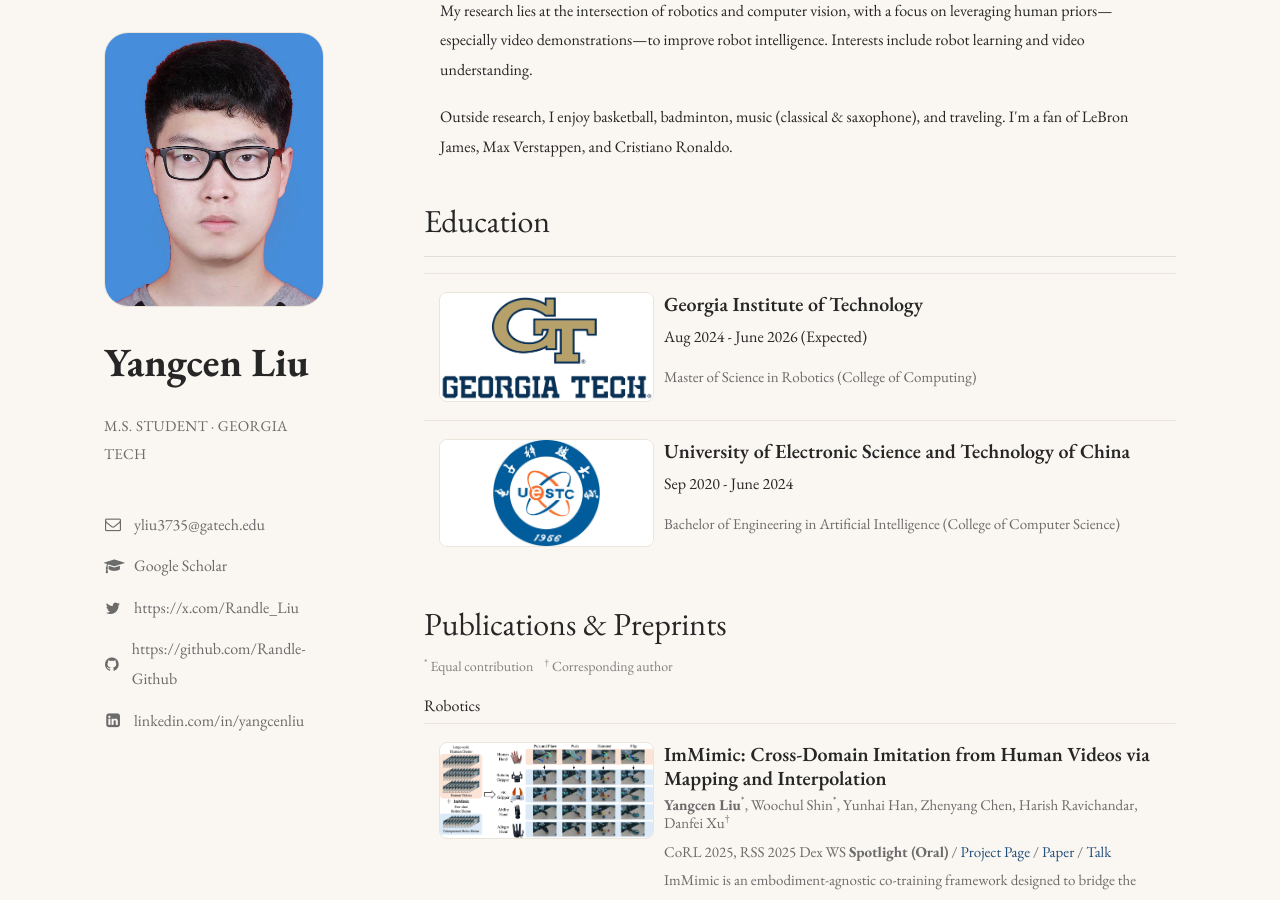
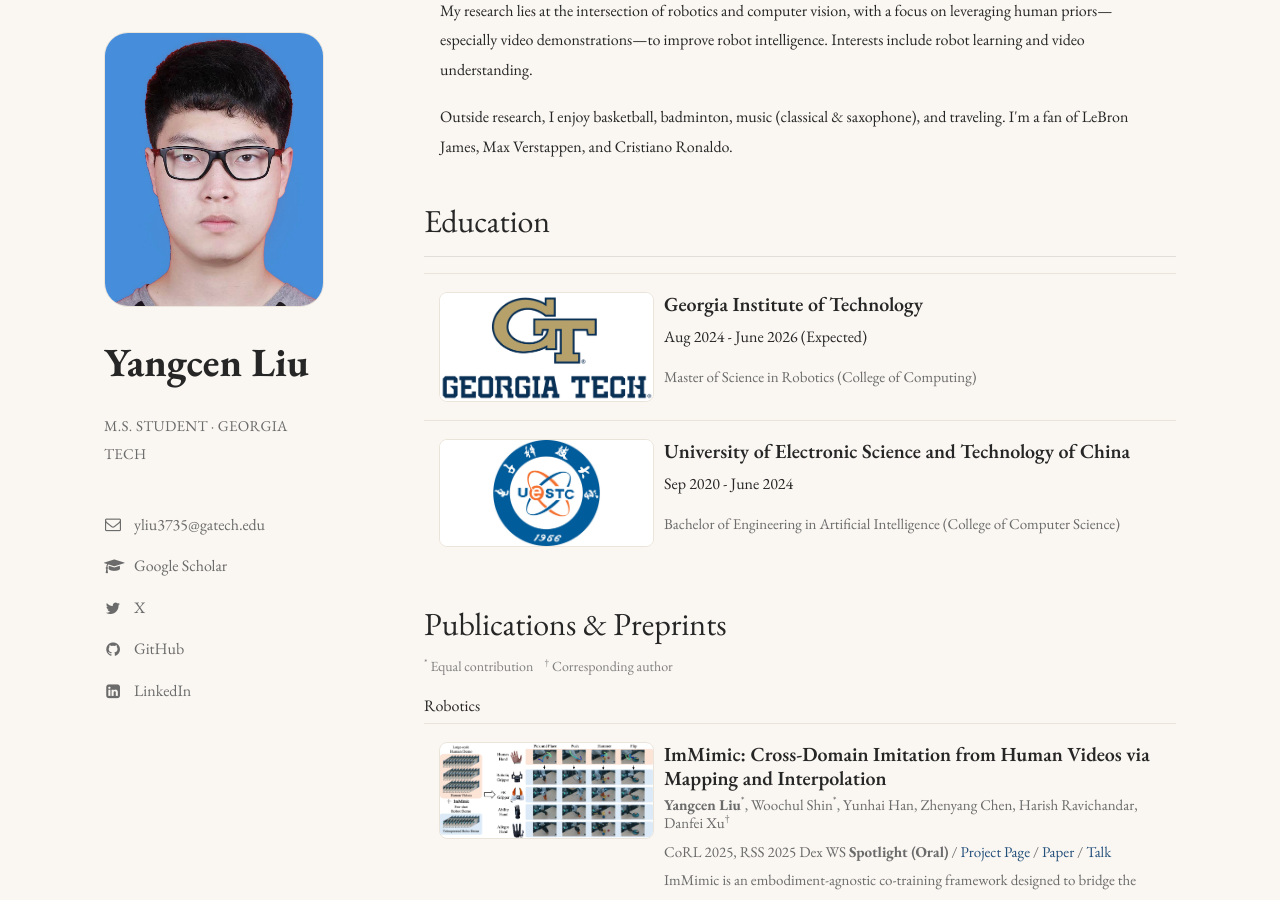
Before and after one commit to YangcenLiu/homepage.github.io, a Jekyll site: the page index.html, which Jekyll copies as it is, in a window 1280 px wide and 900 px high, scrolled down 357 px. Built offline with Jekyll 4.4.1, drawn with Linux system fonts in a browser that asks for light colours; nearby versions of some CDN libraries.

```diff
--- a/index.html
+++ b/index.html
@@ -187,9 +187,9 @@
         <ul class="contact-list">
         <li><i class="fa fa-envelope-o"></i><a href="mailto:yliu3735@gatech.edu">yliu3735@gatech.edu</a></li>
         <li><i class="fa fa-graduation-cap"></i><a href="https://scholar.google.com/citations?user=Xq-r3dIAAAAJ&hl=en&oi=ao" target="_blank">Google Scholar</a></li>
-        <li><i class="fa fa-twitter"></i><a href="https://x.com/Randle_Liu" target="_blank">https://x.com/Randle_Liu</a></li>
-        <li><i class="fa fa-github"></i><a href="https://github.com/Randle-Github" target="_blank">https://github.com/Randle-Github</a></li>
-        <li><i class="fa fa-linkedin-square"></i><a href="https://www.linkedin.com/in/yangcenliu/" target="_blank">linkedin.com/in/yangcenliu</a></li>
+        <li><i class="fa fa-twitter"></i><a href="https://x.com/Randle_Liu" target="_blank">X</a></li>
+        <li><i class="fa fa-github"></i><a href="https://github.com/Randle-Github" target="_blank">GitHub</a></li>
+        <li><i class="fa fa-linkedin-square"></i><a href="https://www.linkedin.com/in/yangcenliu/" target="_blank">LinkedIn</a></li>
         </ul>
     </div>
     </aside>
```
